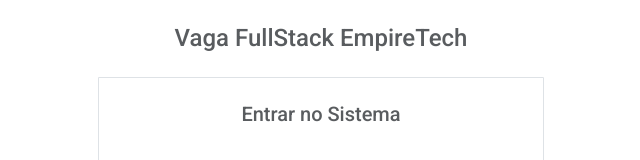
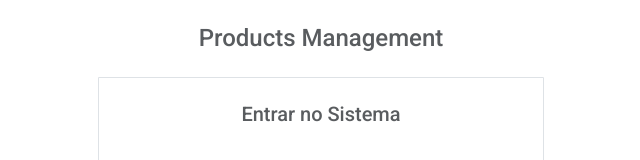
Before and after one commit to andersonmag/products-management, an Angular app in the folder empiretech-test-front-end-angular/: page /login in a window 1280 px wide. Shown: the top 160 px of the page, without its empty margins (319-959 px from the left). Built offline with nearby package versions, Linux system fonts and the light colour scheme.

Commit message:
refactor: Altera titulo de projeto

```diff
--- a/empiretech-test-front-end-angular/src/app/app/page/header/header.component.html
+++ b/empiretech-test-front-end-angular/src/app/app/page/header/header.component.html
@@ -1,6 +1,6 @@
 <header>
   <nav class="navbar navbar-expand-lg navbar-light bg-table-striped d-flex justify-content-around" >
-    <a class="navbar-brand text-black" href="https://empiretech.solutions/" target="_blank">Vaga FullStack EmpireTech</a>
+    <a class="navbar-brand text-black" href="https://empiretech.solutions/" target="_blank">Products Management</a>
     <div class="d-flex align-items-center" style="gap: 10px;">
       <span class="username text-black" style="font-weight: bold;">USERNAME</span>
       <button mat-raised-button class="bg-secondary text-white" style="padding: 3px 20px;" (click)="logout()">Sair</button>
--- a/empiretech-test-front-end-angular/src/app/app/page/login/login.component.html
+++ b/empiretech-test-front-end-angular/src/app/app/page/login/login.component.html
@@ -1,7 +1,7 @@
 <div class="container login__form">
 
     <h4 class="text-center text-muted mt-4 mb-4">
-        Vaga FullStack EmpireTech
+        Products Management
     </h4>
     <div class="login__form center-box border rounded-bottom rounded-right pl-5 pr-5 pt-4">
       <form class="mb-4" style=" width: 300px;" [formGroup]="formLogin" (submit)="autenticate()">
```
